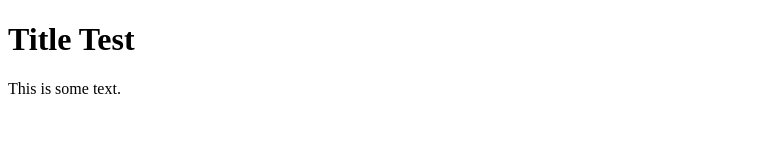
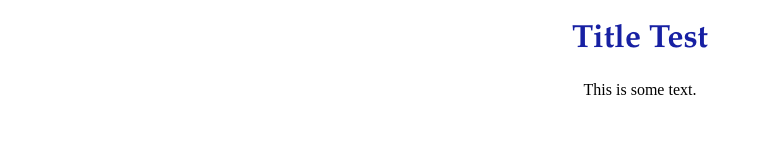
Before and after one commit to gtresd/gtresd.github.io, a plain HTML site: page index.html in a window 1280 px wide. Shown: the whole page, without its empty margins (0-763 px from the left). Drawn offline with Linux system fonts and the light colour scheme.

Commit message:
Add css file

```diff
--- a/index.html
+++ b/index.html
@@ -4,6 +4,7 @@
     <title>
         gtresd_simon_page
     </title>
+    <link rel="stylesheet" type="text/css" href="stylesheet.css" />
 </header>
 
 <body>
--- /dev/null
+++ b/stylesheet.css
@@ -0,0 +1,13 @@
+
+body {
+	height: 100%;
+	margin: 0;
+	text-align: center;
+	width: 100%;
+}
+
+h1 {
+	font-size: 32px;
+  font-family: Palatino, 'Palatino Linotype', serif;
+  color: rgb(23, 32, 163);
+}
```
